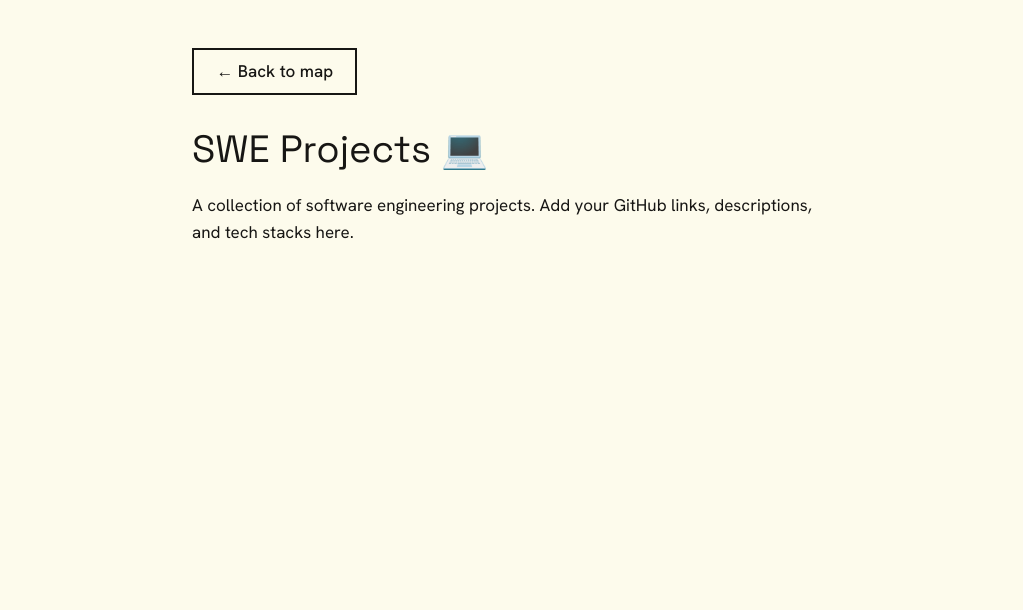
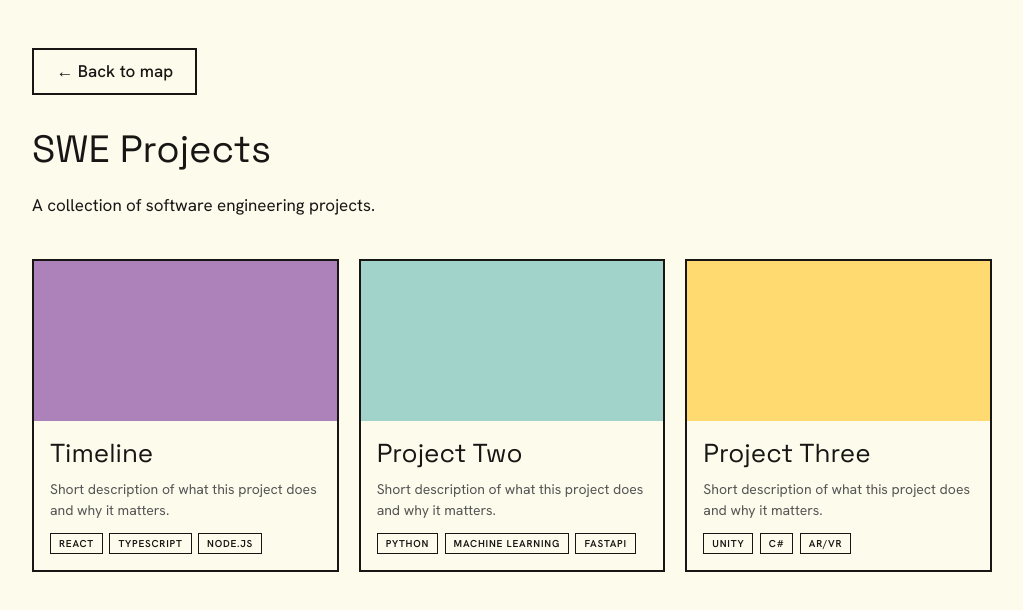
Before and after one commit to inseokk/island-portfolio, a React (Vite) app: page /swe in a window 1280 px wide. Shown: the top 610 px of the page, without its empty margins (128-1151 px from the left). Built offline with nearby package versions, Linux system fonts and the light colour scheme.

Commit message:
fix bridge length, add project cards

```diff
--- a/src/App.tsx
+++ b/src/App.tsx
@@ -3,6 +3,7 @@ import HomePage from "./pages/HomePage";
 import AboutPage from "./pages/AboutPage";
 import SwePage from "./pages/SwePage";
 import PmuxPage from "./pages/PmuxPage";
+import ProjectPage from "./pages/ProjectPage";
 
 export default function App() {
   return (
@@ -10,7 +11,9 @@ export default function App() {
       <Route path="/" element={<HomePage />} />
       <Route path="/about" element={<AboutPage />} />
       <Route path="/swe" element={<SwePage />} />
+      <Route path="/swe/:slug" element={<ProjectPage sectionId="swe" />} />
       <Route path="/pmux" element={<PmuxPage />} />
+      <Route path="/pmux/:slug" element={<ProjectPage sectionId="pmux" />} />
     </Routes>
   );
 }
--- /dev/null
+++ b/src/components/ProjectCard.css
@@ -0,0 +1,70 @@
+.project-grid {
+  display: grid;
+  grid-template-columns: repeat(3, 1fr);
+  gap: 1.25rem;
+  margin-top: 2.5rem;
+}
+
+@media (max-width: 720px) {
+  .project-grid {
+    grid-template-columns: 1fr;
+  }
+}
+
+@media (min-width: 721px) and (max-width: 960px) {
+  .project-grid {
+    grid-template-columns: repeat(2, 1fr);
+  }
+}
+
+.project-card {
+  display: flex;
+  flex-direction: column;
+  border: 2px solid var(--color-text);
+  background: var(--color-bg);
+  text-decoration: none;
+  color: var(--color-text);
+  transition: transform 0.15s, box-shadow 0.15s;
+}
+
+.project-card:hover {
+  transform: translateY(-4px);
+  box-shadow: 4px 4px 0 var(--color-text);
+}
+
+.project-card-thumbnail {
+  width: 100%;
+  height: 160px;
+  flex-shrink: 0;
+}
+
+.project-card-body {
+  padding: 1rem;
+  display: flex;
+  flex-direction: column;
+  gap: 0.5rem;
+  flex: 1;
+}
+
+.project-card-title {
+  margin: 0;
+}
+
+.project-card-desc {
+  margin: 0;
+  color: #555;
+  flex: 1;
+}
+
+.project-card-badges {
+  display: flex;
+  flex-wrap: wrap;
+  gap: 0.4rem;
+  margin-top: 0.25rem;
+}
+
+.project-badge {
+  border: 1.5px solid var(--color-text);
+  padding: 0.2rem 0.5rem;
+  white-space: nowrap;
+}
--- /dev/null
+++ b/src/components/ProjectCard.tsx
@@ -0,0 +1,34 @@
+import { Link } from "react-router-dom";
+import { Project } from "../data/sections";
+import "./ProjectCard.css";
+
+interface ProjectCardProps {
+  project: Project;
+  basePath: string;
+}
+
+export function ProjectCard({ project, basePath }: ProjectCardProps) {
+  return (
+    <Link to={`${basePath}/${project.slug}`} className="project-card">
+      <div
+        className="project-card-thumbnail"
+        style={
+          project.thumbnail
+            ? { backgroundImage: `url(${project.thumbnail})`, backgroundSize: "cover", backgroundPosition: "center" }
+            : { background: project.thumbnailColor }
+        }
+      />
+      <div className="project-card-body">
+        <h2 className="text-h2 project-card-title">{project.title}</h2>
+        <p className="text-small project-card-desc">{project.description}</p>
+        <div className="project-card-badges">
+          {project.badges.map((badge) => (
+            <span key={badge} className="project-badge text-label">
+              {badge}
+            </span>
+          ))}
+        </div>
+      </div>
+    </Link>
+  );
+}
--- a/src/data/sections.ts
+++ b/src/data/sections.ts
@@ -1,8 +1,19 @@
 import { SectionId } from "./islands";
+
+export interface Project {
+  slug: string;
+  title: string;
+  description: string;
+  thumbnail?: string;
+  thumbnailColor: string;
+  badges: string[];
+  body: string;
+}
 
 export interface SectionContent {
   title: string;
   body: string;
+  projects?: Project[];
 }
 
 export const SECTION_CONTENT: Record<SectionId, SectionContent> = {
@@ -11,12 +22,64 @@ export const SECTION_CONTENT: Record<SectionId, SectionContent> = {
     body: "Hey! I'm Inseo, a CMU student interested in PM, AR/VR, HCI, and building things that live at the intersection of design and engineering.",
   },
   swe: {
-    title: "SWE Projects 💻",
-    body: "A collection of software engineering projects. Add your GitHub links, descriptions, and tech stacks here.",
+    title: "SWE Projects",
+    body: "A collection of software engineering projects.",
+    projects: [
+      {
+        slug: "project-one",
+        title: "Timeline",
+        description: "Short description of what this project does and why it matters.",
+        thumbnailColor: "#AD82BA",
+        badges: ["React", "TypeScript", "Node.js"],
+        body: "Full project write-up goes here. Describe the problem, your approach, and the outcome.",
+      },
+      {
+        slug: "project-two",
+        title: "Project Two",
+        description: "Short description of what this project does and why it matters.",
+        thumbnailColor: "#A2D3CB",
+        badges: ["Python", "Machine Learning", "FastAPI"],
+        body: "Full project write-up goes here. Describe the problem, your approach, and the outcome.",
+      },
+      {
+        slug: "project-three",
+        title: "Project Three",
+        description: "Short description of what this project does and why it matters.",
+        thumbnailColor: "#FEDA71",
+        badges: ["Unity", "C#", "AR/VR"],
+        body: "Full project write-up goes here. Describe the problem, your approach, and the outcome.",
+      },
+    ],
   },
   pmux: {
-    title: "PM / UX Projects 🎨",
-    body: "Product and UX case studies. Add your process work, Figma links, and outcomes here.",
+    title: "PM / UX Projects",
+    body: "Product and UX case studies.",
+    projects: [
+      {
+        slug: "case-study-one",
+        title: "Girls On The Run",
+        description: "How can we better recruit coaches and volunteers to support Girls on the Run’s programs?.",
+        thumbnailColor: "#FE83B1",
+        badges: ["UX Research", "AB Testing", "Usability Testing"],
+        body: "Full case study write-up goes here. Describe the problem space, research, ideation, and outcomes.",
+      },
+      {
+        slug: "case-study-two",
+        title: "Stick-It",
+        description: "How can we make the mundane more playful?",
+        thumbnailColor: "#E5BDE2",
+        badges: ["Designathon", "AR", "Wireframing"],
+        body: "Full case study write-up goes here. Describe the problem space, research, ideation, and outcomes.",
+      },
+      {
+        slug: "case-study-three",
+        title: "Terrier",
+        description: "How can we redesign the TartanHacks user experience?",
+        thumbnailColor: "#FEDA71",
+        badges: ["Figma", "Prototyping", "Wireframing"],
+        body: "Full case study write-up goes here. Describe the problem space, research, ideation, and outcomes.",
+      },
+    ],
   },
 };
 
--- /dev/null
+++ b/src/pages/ProjectPage.css
@@ -0,0 +1,18 @@
+.project-page-thumbnail {
+  width: 100%;
+  height: 280px;
+  border: 2px solid var(--color-text);
+  margin-bottom: 1.5rem;
+}
+
+.project-page-badges {
+  display: flex;
+  flex-wrap: wrap;
+  gap: 0.4rem;
+  margin-bottom: 1rem;
+}
+
+.project-page-body {
+  margin-top: 1.2rem;
+  white-space: pre-wrap;
+}
--- /dev/null
+++ b/src/pages/ProjectPage.tsx
@@ -0,0 +1,58 @@
+import { useParams, Link } from "react-router-dom";
+import { SectionId } from "../data/islands";
+import { SECTION_CONTENT, SECTION_PATHS } from "../data/sections";
+import "./SectionPage.css";
+import "./ProjectPage.css";
+
+interface ProjectPageProps {
+  sectionId: SectionId;
+}
+
+export default function ProjectPage({ sectionId }: ProjectPageProps) {
+  const { slug } = useParams<{ slug: string }>();
+  const section = SECTION_CONTENT[sectionId];
+  const project = section.projects?.find((p) => p.slug === slug);
+
+  if (!project) {
+    return (
+      <div className="section-page">
+        <div className="section-page-inner">
+          <Link to={SECTION_PATHS[sectionId]} className="section-back btn btn-light">
+            ← Back
+          </Link>
+          <p className="text-body">Project not found.</p>
+        </div>
+      </div>
+    );
+  }
+
+  return (
+    <div className="section-page">
+      <div className="section-page-inner">
+        <Link to={SECTION_PATHS[sectionId]} className="section-back btn btn-light">
+          ← Back to {section.title}
+        </Link>
+
+        <div
+          className="project-page-thumbnail"
+          style={
+            project.thumbnail
+              ? { backgroundImage: `url(${project.thumbnail})`, backgroundSize: "cover", backgroundPosition: "center" }
+              : { background: project.thumbnailColor }
+          }
+        />
+
+        <div className="project-page-badges">
+          {project.badges.map((badge) => (
+            <span key={badge} className="project-badge text-label">
+              {badge}
+            </span>
+          ))}
+        </div>
+
+        <h1 className="text-h1">{project.title}</h1>
+        <p className="text-body project-page-body">{project.body}</p>
+      </div>
+    </div>
+  );
+}
--- a/src/pages/SectionPage.css
+++ b/src/pages/SectionPage.css
@@ -9,6 +9,10 @@
 .section-page-inner {
   max-width: 640px;
   margin: 0 auto;
+}
+
+.section-page-inner--wide {
+  max-width: 960px;
 }
 
 /* margin only — visual styles come from .btn .btn-light */
--- a/src/pages/SectionPage.tsx
+++ b/src/pages/SectionPage.tsx
@@ -1,6 +1,7 @@
 import { Link } from "react-router-dom";
 import { SectionId } from "../data/islands";
-import { SECTION_CONTENT } from "../data/sections";
+import { SECTION_CONTENT, SECTION_PATHS } from "../data/sections";
+import { ProjectCard } from "../components/ProjectCard";
 import "./SectionPage.css";
 
 interface SectionPageProps {
@@ -9,15 +10,28 @@ interface SectionPageProps {
 
 export function SectionPage({ sectionId }: SectionPageProps) {
   const content = SECTION_CONTENT[sectionId];
+  const hasProjects = content.projects && content.projects.length > 0;
 
   return (
     <div className="section-page">
-      <div className="section-page-inner">
+      <div className={`section-page-inner${hasProjects ? " section-page-inner--wide" : ""}`}>
         <Link to="/" className="section-back btn btn-light">
           ← Back to map
         </Link>
         <h1 className="text-h1">{content.title}</h1>
         <p className="text-body">{content.body}</p>
+
+        {hasProjects && (
+          <div className="project-grid">
+            {content.projects!.map((project) => (
+              <ProjectCard
+                key={project.slug}
+                project={project}
+                basePath={SECTION_PATHS[sectionId]}
+              />
+            ))}
+          </div>
+        )}
       </div>
     </div>
   );
```
Also changed, not shown: src/components/Scene.tsx (+19 -4 lines).
